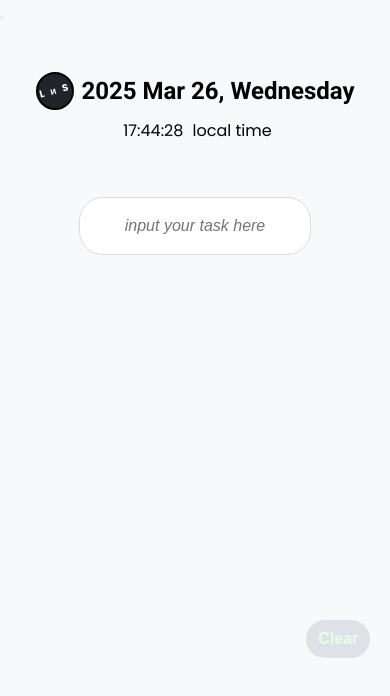
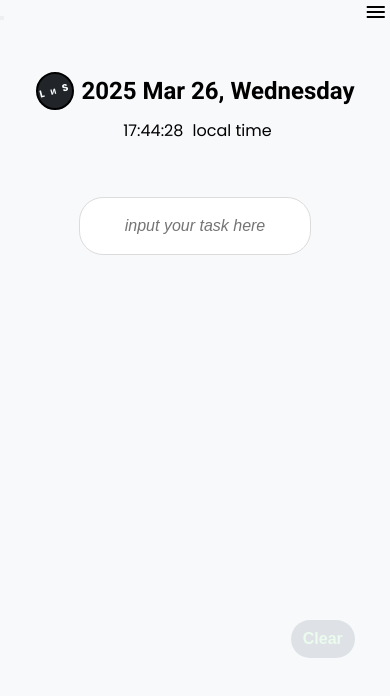
Before and after one commit to lengocsangsang/lengocsang, a website with bundled scripts: page index.html in a window 390 px wide. Built offline with nearby package versions, Linux system fonts and the light colour scheme; no server answers.

Commit message:
adding menu button for hompage

```diff
--- a/stylesheet.css
+++ b/stylesheet.css
@@ -880,6 +880,7 @@ h6 {
     position: absolute;
     top: 0;
     right: 15%;
+    display: block;
   }
 
   /* CENTER CONTAINER ITEMS */
@@ -964,7 +965,7 @@ h6 {
   .clearTaskBtn {
     position: absolute;
     bottom: 22vh;
-    right: 22vw;
+    right: 26vw;
     /* width: 50px; */
     background-color: #dee2e6;
     color: #ebfbee;
```
Also changed, not shown: dist/index.html, 2 other files.
